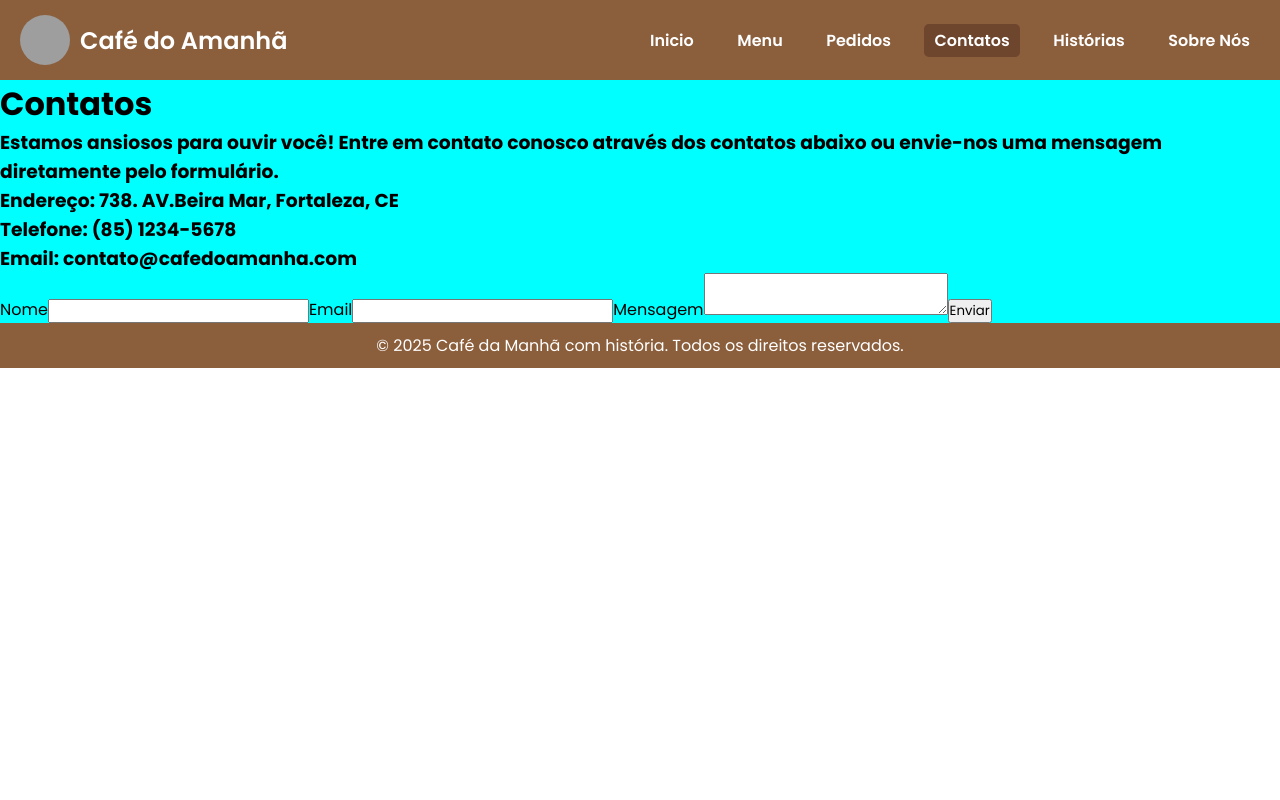
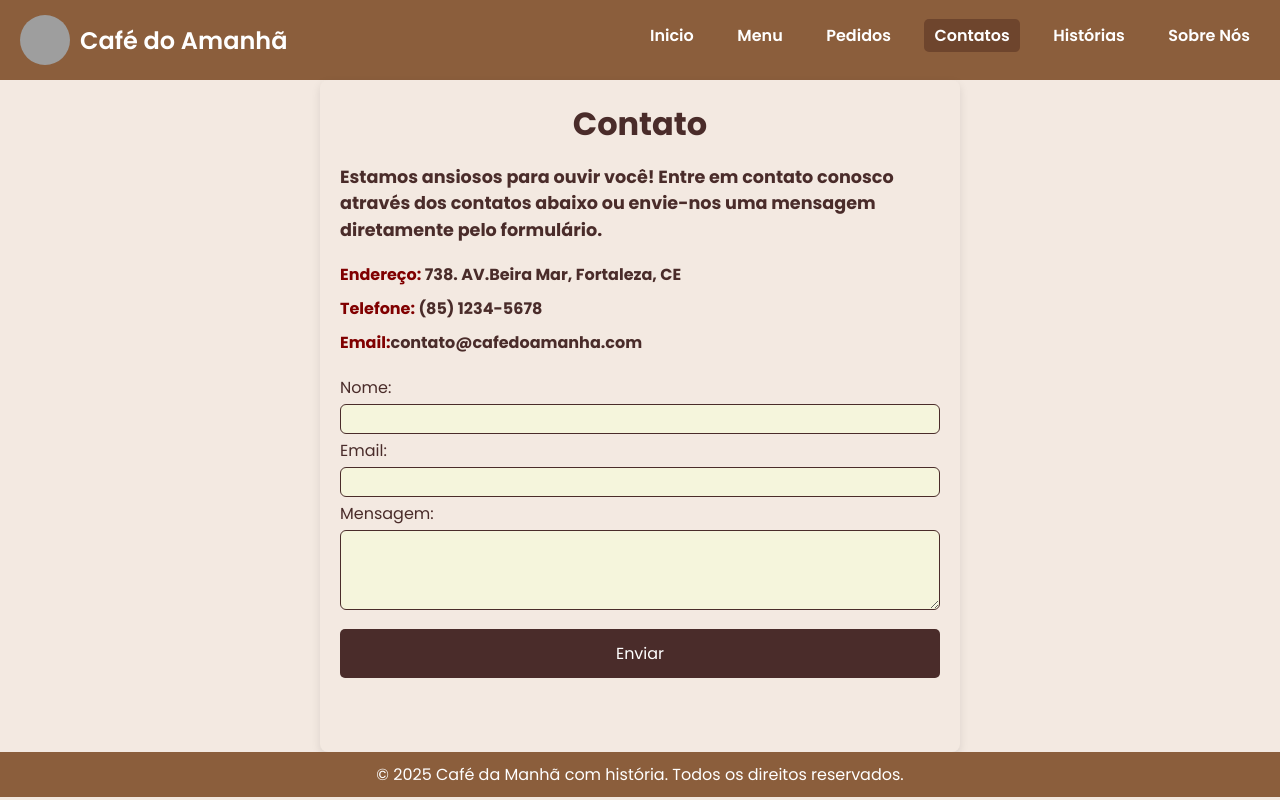
Before and after one commit to agleicesousa/cafe-do-amanha-react, a React (Vite) app: page /menu in a window 1280 px wide. Both pictures are taken after a click on the item "Contatos". Built offline with nearby package versions, Linux system fonts and the light colour scheme; grey boxes are pictures that could not be loaded.

Commit message:
Página contatos concluída

```diff
--- a/src/Pages/Contatos/contatos.jsx
+++ b/src/Pages/Contatos/contatos.jsx
@@ -30,26 +30,26 @@ export default function Contatos() {
   };
 
   return (
-    <main>
-      <h1 className={s.titulo}>Contatos</h1>
+    <main className={s.main_body}>
+      <h1 className={s.titulo}>Contato</h1>
       <h3>
         Estamos ansiosos para ouvir você! Entre em contato conosco através dos
         contatos abaixo ou envie-nos uma mensagem diretamente pelo formulário.
       </h3>
       <ul>
         <li>
-          <h3>Endereço: 738. AV.Beira Mar, Fortaleza, CE</h3>
+          <h3> <span className={s.Endereço}>Endereço:</span> 738. AV.Beira Mar, Fortaleza, CE</h3>
         </li>
         <li>
-          <h3>Telefone: (85) 1234-5678</h3>
+          <h3><span className={s.Telefone}>Telefone: </span>(85) 1234-5678</h3>
         </li>
         <li>
-          <h3>Email: contato@cafedoamanha.com</h3>
+          <h3><span className={s.Email}>Email:</span>contato@cafedoamanha.com</h3>
         </li>
       </ul>
 
       <form onSubmit={handleSubmit}>
-        <label htmlFor="nome">Nome</label>
+        <label htmlFor="nome">Nome:</label>
         <input
           type="text"
           id="nome"
@@ -57,16 +57,18 @@ export default function Contatos() {
           value={formData.nome}
           onChange={handleChange}
         />
-        <label htmlFor="email">Email</label>
+        <label htmlFor="email">Email:</label>
         <input
           type="email"
           id="email"
           name="email"
           value={formData.email}
           onChange={handleChange}
+
         />
-        <label htmlFor="mensagem">Mensagem</label>
+        <label htmlFor="mensagem">Mensagem:</label>
         <textarea
+          className={s.Mensagem}
           id="mensagem"
           name="mensagem"
           value={formData.mensagem}
--- a/src/Pages/Contatos/contatos.module.css
+++ b/src/Pages/Contatos/contatos.module.css
@@ -1,11 +1,137 @@
-main {
-  background-color: rgb(14, 15, 15);
+body{
+  margin:0;
+  padding:0;
+  background-color: var(--bg-secondary-color);
+
 }
 
-main .titulo {
-  color: black;
+.main_body {
+    font-family: Arial, sans-serif;
+    background-color: var(--bg-secondary-color);
+    padding: 20px;
+    width: 50%;
+    max-width: 700px;
+    height: 84vh;
+    margin:0 auto;
+    border-radius: 8px;
+    box-shadow: 0 4px 10px rgba(0, 0, 0, 0.1);
+    display: flex;
+    flex-direction: column;
+
 }
 
-main p {
-  color: rgb(17, 17, 18);
+  .titulo {
+    text-align: center;
+    font-size: 2rem;
+    color:#4a2c2a; ;
+    margin-bottom: 1rem;
+  }
+
+  .Endereço, .Telefone, .Email{
+    color:maroon
 }
+
+
+  /* Estilizando o subtítulo do formulário de contato */
+  h3 {
+    color:#4a2c2a;
+    font-size: 1.1rem;
+    line-height: 1.5;
+    text-align:left;
+    margin-bottom: 10px;
+
+  }
+
+  /* Lista com informações de contato */
+  ul {
+    list-style-type: none;
+    padding-left: 0;
+    margin-bottom: 10px;
+    margin-top: 10px;
+  }
+
+  ul li {
+    margin-bottom: 10px;
+  }
+
+  ul li h3 {
+    color: #4a2c2a;
+    font-size: 1rem;
+    text-align: left;
+
+  }
+
+  /* Estilizando os campos do formulário */
+  form {
+    display:flex;
+    flex-direction: column;
+    gap: 4px;
+
+
+  }
+
+  form label {
+    font-size: 1rem;
+    color:#4a2c2a;
+
+  }
+
+  form input,
+  form textarea {
+    padding: 5px;
+    font-size: 0.8rem;
+    border-radius: 6px;
+    width: 100%;
+    box-sizing: border-box;
+    border: 1.5px solid #4a2c2a;
+    background-color:beige;
+
+  }
+
+  .Mensagem{
+    height: 80px;
+
+  }
+
+  form input:focus,
+  form textarea:focus {
+    border-color: #4a2c2a;
+    outline:none;
+  }
+
+  /* Estilizando o botão de envio */
+  form button {
+    padding: 12px 20px;
+    font-size: 1rem;
+    background-color: #4a2c2a;
+    color: white;
+    border: none;
+    border-radius: 5px;
+    cursor: pointer;
+    transition: background-color 0.3s ease;
+    margin-top: 15px;
+  }
+
+  form button:hover {
+    background-color:#4a2c2a;
+    transform:translateY(-5px);
+  }
+
+ /*Adaptação de telas*/
+  @media (max-width: 600px) {
+    .main_body {
+      padding: 15px;
+    }
+
+    .titulo {
+      font-size: 1.5rem;
+    }
+
+    form {
+      gap: 10px;
+    }
+
+    form button {
+      padding: 10px 15px;
+    }
+  }
```
